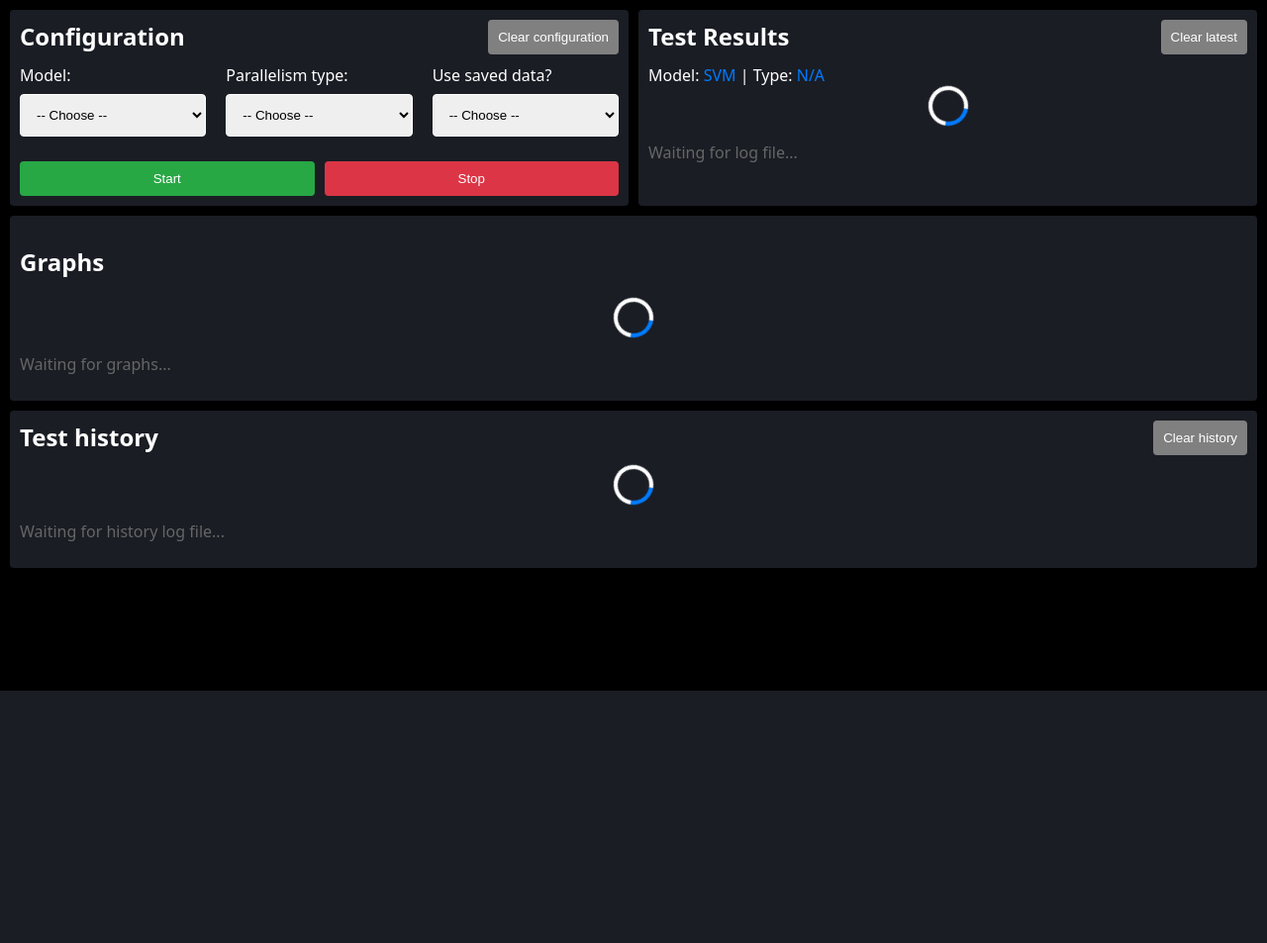
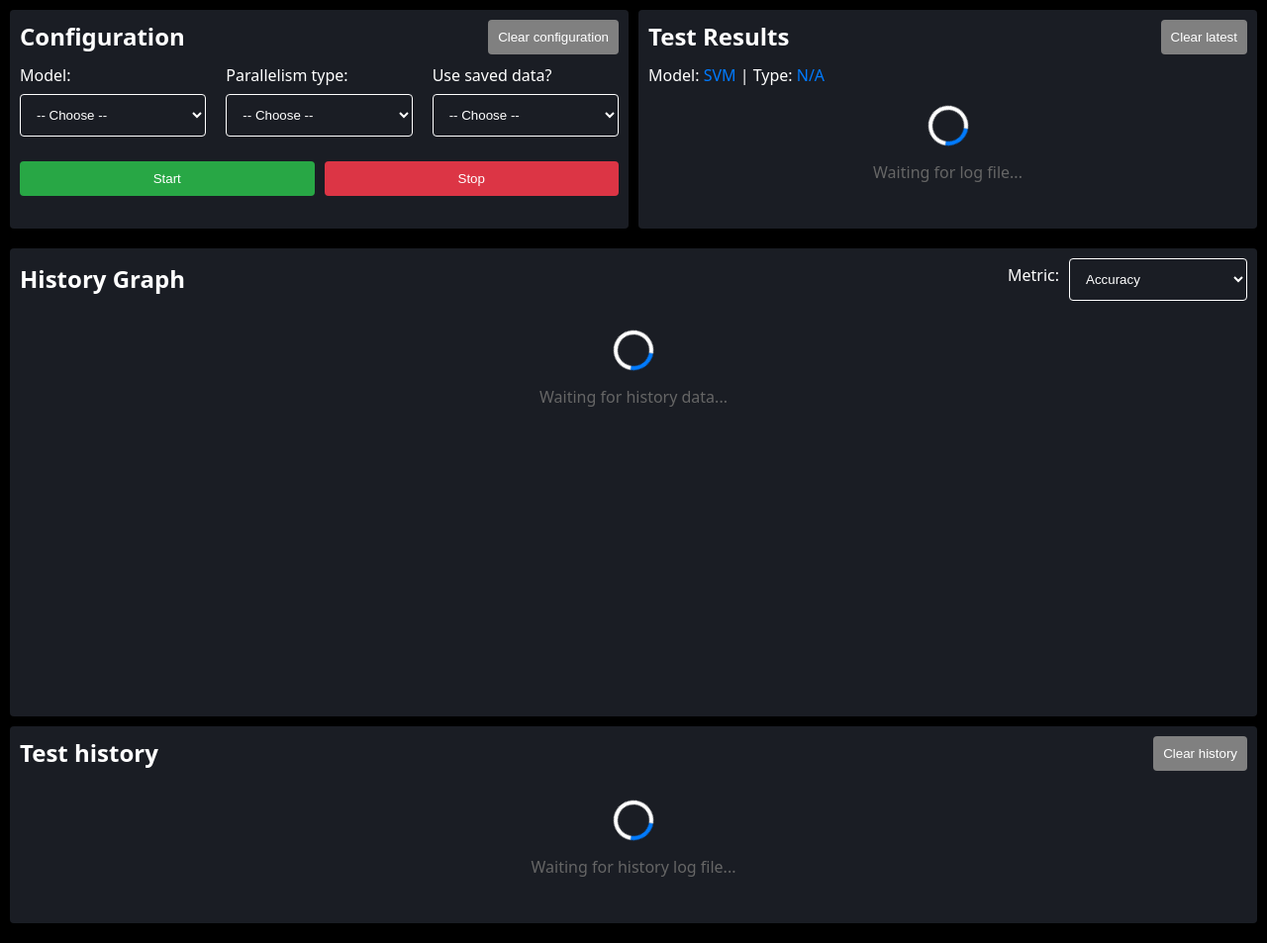
Before and after one commit to linham-8/D0020E_RPI_Cluster_Project, a Python web app: template code/flask/templates/index.html in a window 1280 px wide. Shown: the part 102-1055 px from the top of the page at 99% size. Before the commit the page ends 800 px from the top, so only its background shows below. Run offline with Jinja, Linux system fonts and the light colour scheme; the template is opened without the code that fills it, so the values that code supplies are empty.

Commit message:
Added Bar diagram for the Test history

```diff
--- a/code/flask/static/css/styles.css
+++ b/code/flask/static/css/styles.css
@@ -1,3 +1,4 @@
+
 /* General */
 
 * {
@@ -54,6 +55,7 @@ main {
 }
 
 /* Sections */
+
 section {
     background: #1a1d24;
     color: white;
@@ -64,6 +66,7 @@ section {
 }
 
 /* Configuration boxes */
+
 .input-grid {
     display: flex;
     gap: 20px;
@@ -84,9 +87,13 @@ select {
     padding: 12px;
     border: 1px solid white;
     border-radius: 4px;
+    background: #1a1d24;
+    color: white;
 }
 
 /* Buttons */
+
+
 .buttons {
     display: flex;
     gap: 10px;
@@ -128,7 +135,10 @@ button {
     background: rgb(73, 73, 73);
 }
 
+
 /* Test results */
+
+
 .results-header {
     display: flex;
     justify-content: space-between;
@@ -161,6 +171,8 @@ button {
 }
 
 /* Tables */
+
+
 table {
     width: 100%;
     border: 1px solid white;
@@ -175,10 +187,13 @@ td {
     border-bottom: 1px solid white;
 }
 
-/* Simple Spinner */
+/* Spinner */
+
 
 .waiting-card {
     color: #666;
+    text-align: center;
+    padding: 20px;
 }
 
 .spinner {
@@ -200,3 +215,33 @@ td {
         transform: rotate(360deg);
     }
 }
+
+/* Graph section (FIX) */
+
+.graph-section {
+    margin-top: 10px;
+}
+
+.graph-container {
+    position: relative;
+    width: 100%;
+    height: 400px; /* CRITICAL: gives canvas visible height */
+}
+
+#history-chart {
+    width: 100% !important;
+    height: 100% !important;
+}
+
+/* Optional: make metric selector look nicer */
+
+.controls {
+    display: flex;
+    align-items: center;
+    gap: 10px;
+}
+
+.controls select {
+    width: auto;
+    min-width: 180px;
+}
--- /dev/null
+++ b/code/flask/static/js/Graphs.js
@@ -0,0 +1,137 @@
+// Fetch history and render an accuracy-over-runs chart using Chart.js
+(function () {
+    let chart = null;
+
+    function formatTimestamp(ts) {
+        try {
+            const d = new Date(ts);
+            if (!isNaN(d.getTime())) return d.toLocaleString();
+        } catch (e) {}
+        return ts;
+    }
+
+    function buildChart(ctx, labels, data, displayLabel, isPercent) {
+        return new Chart(ctx, {
+            type: 'bar',
+            data: {
+                labels: labels,
+                datasets: [{
+                    label: displayLabel,
+                    data: data,
+                    borderColor: 'rgb(32, 215, 215)',
+                    backgroundColor: 'rgba(25, 158, 158, 0.91)',
+                    borderWidth: 1,
+                    maxBarThickness: 48,
+                    //tension: 0.2,
+                    //fill: true,
+                }]
+            },
+            options: {
+                responsive: true,
+                maintainAspectRatio: false,
+                interaction: { mode: 'index', intersect: false },
+                layout: { padding: 8 },
+                scales: {
+                    y: { beginAtZero: true },
+                    x: {
+                        ticks: { autoSkip: false },
+                        title: { display: false }
+                    }
+                },
+                plugins: {
+                    tooltip: {
+                        callbacks: {
+                            label: function(context) {
+                                let v = context.formattedValue;
+                                return isPercent ? `${v} %` : v;
+                            }
+                        }
+                    }
+                }
+            }
+        });
+    }
+
+    async function refreshChart() {
+        try {
+            const res = await fetch('/api/history');
+            const history = await res.json();
+
+            const canvas = document.getElementById('history-chart');
+            const loader = document.getElementById('graph-loader');
+
+            if (!history || history.length === 0) {
+                if (canvas) canvas.style.display = 'none';
+                if (loader) loader.style.display = 'block';
+                return;
+            }
+
+            const metricSelect = document.getElementById('metric-select');
+            const selectedMetric = metricSelect ? metricSelect.value : 'accuracy';
+
+            // Prefer showing the parallelism type on the x-axis; fall back to timestamp/run number
+            const labels = history.map((h, i) => {
+                if (h.parallelism_type) return h.parallelism_type;
+                if (h.timestamp) return formatTimestamp(h.timestamp);
+                return `Run ${i+1}`;
+            });
+            const data = history.map(h => {
+                const v = parseFloat(h[selectedMetric]);
+                return Number.isFinite(v) ? v : null;
+            });
+
+            if (loader) loader.style.display = 'none';
+            if (canvas) {
+                canvas.style.display = 'block';
+                // give the canvas a fixed visual height for better resolution
+                canvas.style.width = '100%';
+                canvas.style.height = '360px';
+            }
+
+            const ctx = canvas.getContext('2d');
+            // ensure high-DPI rendering matches display size
+            const scale = window.devicePixelRatio || 1;
+            ctx.canvas.width = ctx.canvas.clientWidth * scale;
+            ctx.canvas.height = ctx.canvas.clientHeight * scale;
+            ctx.scale(scale, scale);
+
+            const labelMap = {
+                'accuracy': 'Accuracy (%)',
+                'throughput': 'Throughput',
+                'training_time': 'Training time (s)',
+                'test_time': 'Test time (s)',
+                'latency_per_batch': 'Latency per batch (ms)',
+                'epochs': 'Epochs'
+            };
+            const isPercent = selectedMetric === 'accuracy';
+            const displayLabel = labelMap[selectedMetric] || selectedMetric;
+
+            if (chart) {
+                chart.data.labels = labels;
+                chart.data.datasets[0].data = data;
+                chart.data.datasets[0].label = displayLabel;
+                chart.options.plugins.tooltip.callbacks.label = function(context) {
+                    let v = context.formattedValue;
+                    return isPercent ? `${v} %` : v;
+                };
+                chart.update();
+            } else {
+                chart = buildChart(ctx, labels, data, displayLabel, isPercent);
+            }
+
+            // attach change handler once
+            if (metricSelect && !metricSelect._listenerAttached) {
+                metricSelect.addEventListener('change', () => refreshChart());
+                metricSelect._listenerAttached = true;
+            }
+        } catch (err) {
+            console.error('Failed to refresh chart:', err);
+        }
+    }
+
+    // Initial render and periodic refresh
+    document.addEventListener('DOMContentLoaded', () => {
+        refreshChart();
+        setInterval(refreshChart, 2000);
+    });
+})();
--- a/code/flask/templates/index.html
+++ b/code/flask/templates/index.html
@@ -22,7 +22,8 @@
                     <div class="buttons">
                         <button type="button" class="btn-clear"
                             onclick="document.getElementById('config-form').reset();">
-                            Clear configuration</button>
+                            Clear configuration
+                        </button>
                     </div>
                 </div>
 
@@ -69,8 +70,9 @@
                     <h2>Test Results</h2>
                     <form method="post">
                         <div class="buttons">
-                            <button name="action" value="clear-latest" class="btn-clear">Clear
-                                latest</button>
+                            <button name="action" value="clear-latest" class="btn-clear">
+                                Clear latest
+                            </button>
                         </div>
                     </form>
                 </div>
@@ -82,7 +84,7 @@
 
                 <div class="metrics-container">
                     <div id="latest-card" class="metric-card" style="display: none;">
-                        <div class=" metric">
+                        <div class="metric">
                             <span class="title">Accuracy:</span>
                             <span class="value" data-key="accuracy"></span> %
                         </div>
@@ -124,36 +126,41 @@
             </section>
         </div>
 
-        <!--Placeholder for graphs section-->
+        <!-- Graph section -->
         <section class="graph-section">
-            <h2>Graphs</h2>
-            <div class="graphs-container">
-                {% if has_data %}
-                <div class="graph-card">
-                    <h3>Accuracy over Epochs</h3>
-                    <img src="{{ url_for('static', filename='images/accuracy_graph.png') }}" alt="Accuracy Graph">
+            <div class="title-bar">
+                <h2>History Graph</h2>
+                <div class="controls">
+                    <label for="metric-select">Metric:</label>
+                    <select id="metric-select">
+                        <option value="accuracy" selected>Accuracy</option>
+                        <option value="training_time">Training Time</option>
+                        <option value="test_time">Test Time</option>
+                        <option value="throughput">Throughput</option>
+                        <option value="latency_per_batch">Latency</option>
+                        <option value="epochs">Epochs</option>
+                    </select>
                 </div>
-                <div class="graph-card">
-                    <h3>Loss over Epochs</h3>
-                    <img src="{{ url_for('static', filename='images/loss_graph.png') }}" alt="Loss Graph">
+            </div>
+
+            <div class="graph-container">
+                <canvas id="history-chart" style="display: none;"></canvas>
+
+                <div id="graph-loader" class="waiting-card">
+                    <div class="spinner"></div>
+                    <p>Waiting for history data...</p>
                 </div>
-                {% else %}
-                <div class="waiting-card">
-                    <div class="spinner"></div>
-                    <p>Waiting for graphs...</p>
-                </div>
-                {% endif %}
             </div>
         </section>
-
 
         <section class="history-section">
             <div class="title-bar">
                 <h2>Test history</h2>
                 <form method="post">
                     <div class="buttons">
-                        <button name="action" value="clear-history" class="btn-clear">Clear
-                            history</button>
+                        <button name="action" value="clear-history" class="btn-clear">
+                            Clear history
+                        </button>
                     </div>
                 </form>
             </div>
@@ -176,6 +183,7 @@
                     </thead>
                     <tbody id="history-body"></tbody>
                 </table>
+
                 <div id="history-loader" class="waiting-card">
                     <div class="spinner"></div>
                     <p>Waiting for history log file...</p>
@@ -184,7 +192,15 @@
         </section>
 
     </main>
+
+    <!-- log.js -->
     <script src="{{ url_for('static', filename='js/logs.js') }}"></script>
+
+    <!-- Chart.js -->
+    <script src="https://cdn.jsdelivr.net/npm/chart.js"></script>
+
+    <!-- Graph.js -->
+    <script src="{{ url_for('static', filename='js/Graphs.js') }}"></script>
 
 </body>
 
```
